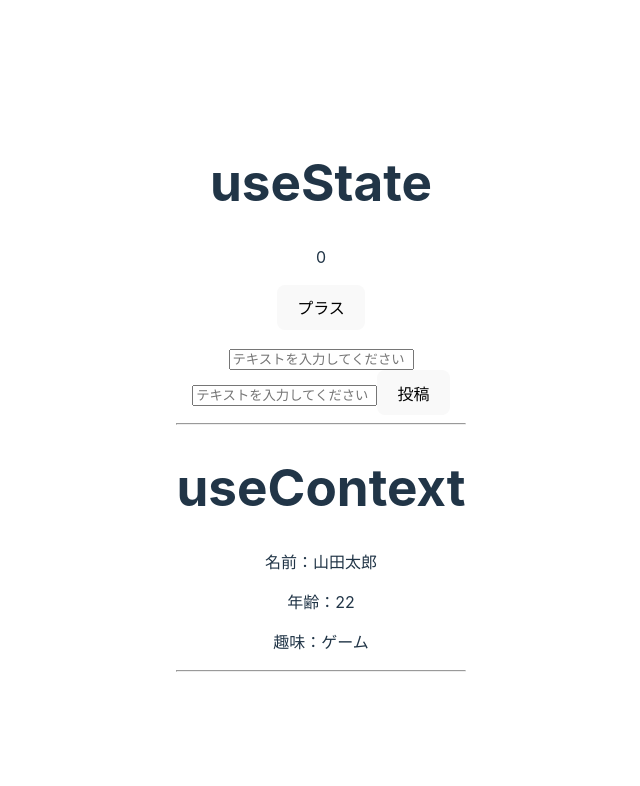
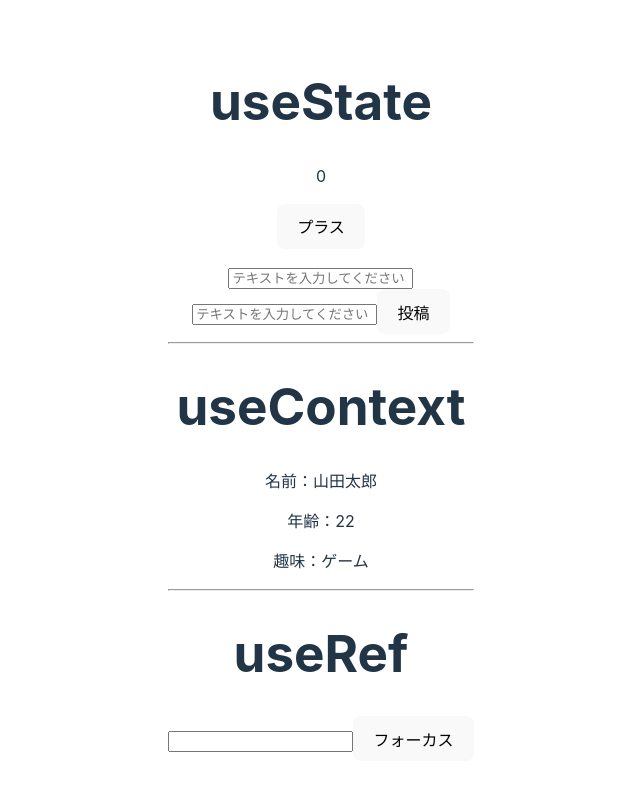
Before and after one commit to yukun1120/react-hooks-study, a React (Vite) app: page / in a window 1280 px wide. Shown: the top 786 px of the page, without its empty margins (319-959 px from the left). Built offline with nearby package versions, Linux system fonts and the light colour scheme.

Commit message:
userefの学習

```diff
--- a/src/App.jsx
+++ b/src/App.jsx
@@ -1,4 +1,4 @@
-import { useState, useEffect, useContext } from 'react';
+import { useState, useEffect, useContext, useRef } from 'react';
 import './App.css';
 import selfInfoContext from './main.jsx';
 
@@ -30,6 +30,12 @@ function App() {
   };
 
   const selfInfo = useContext(selfInfoContext);
+
+  const inputRef = useRef()
+  const handleClickRef = () => {
+    // inputRef.current.focus();
+    console.log("inputRef", inputRef.current.value);
+  };
 
   return (
     <div className='App'>
@@ -64,6 +70,9 @@ function App() {
       <p>年齢：{selfInfo.age}</p>
       <p>趣味：{selfInfo.hobby}</p>
       <hr />
+      <h1>useRef</h1>
+      <input type="text" ref={inputRef} />
+      <button onClick={handleClickRef}>フォーカス</button>
     </div>
   )
 }
```
